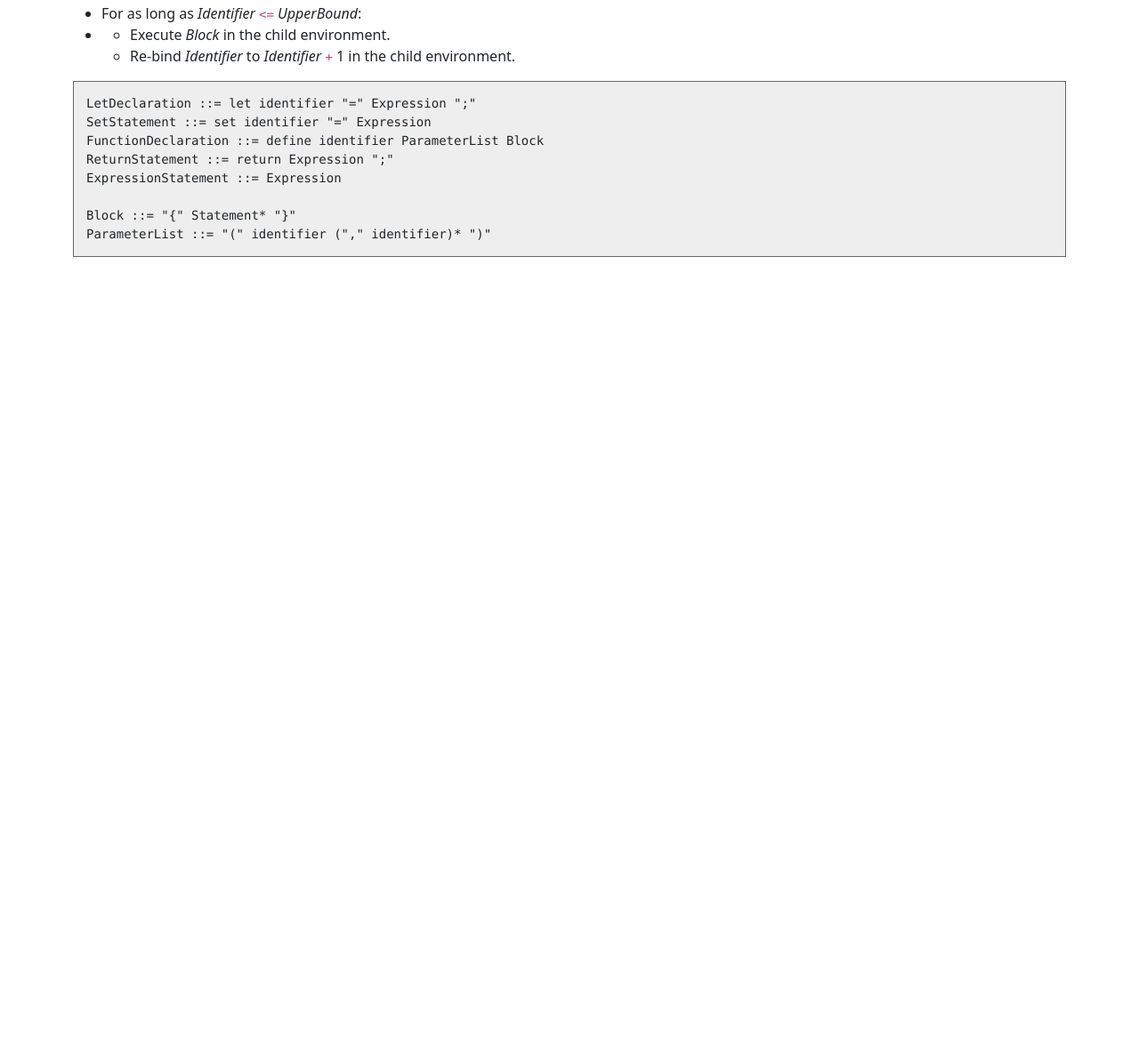
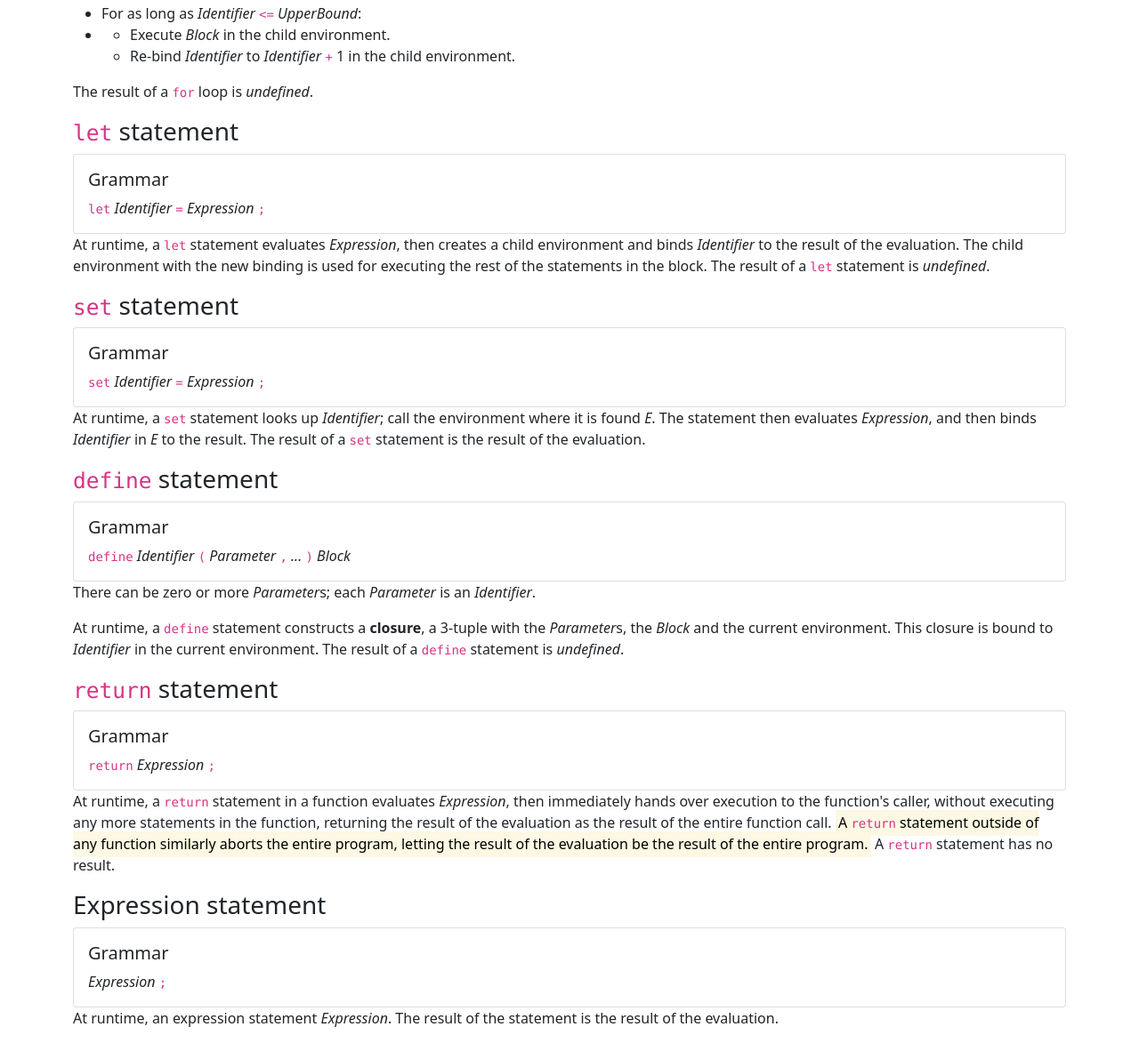
Before and after one commit to masak/crude-spec, a plain HTML site: page index.html in a window 1280 px wide. Shown: the part 1554-2727 px from the top of the page at 89% size. Before the commit the page ends 1859 px from the top, so only its background shows below. Drawn offline with Linux system fonts and the light colour scheme.

Commit message:
Specify the other statement types

```diff
--- a/index.html
+++ b/index.html
@@ -97,14 +97,64 @@
         </li>
       </ul>
 
-      <pre><code>LetDeclaration ::= let identifier "=" Expression ";"
-SetStatement ::= set identifier "=" Expression
-FunctionDeclaration ::= define identifier ParameterList Block
-ReturnStatement ::= return Expression ";"
-ExpressionStatement ::= Expression
+      <p>The result of a <code>for</code> loop is <em>undefined</em>.</p>
 
-Block ::= "{" Statement* "}"
-ParameterList ::= "(" identifier ("," identifier)* ")"</code></pre>
+      <h3 id="let-statement"><code>let</code> statement</h3>
+
+      <div class="card">
+        <div class="card-body">
+          <h5 class="card-title">Grammar</h5>
+          <p><code>let</code> <var>Identifier</var> <code>=</code> <var>Expression</var> <code>;</code></p>
+        </div>
+      </div>
+
+      <p>At runtime, a <code>let</code> statement evaluates <var>Expression</var>, then creates a child environment and binds <var>Identifier</var> to the result of the evaluation. The child environment with the new binding is used for executing the rest of the statements in the block. The result of a <code>let</code> statement is <em>undefined</em>.</p>
+
+      <h3 id="set-statement"><code>set</code> statement</h3>
+
+      <div class="card">
+        <div class="card-body">
+          <h5 class="card-title">Grammar</h5>
+          <p><code>set</code> <var>Identifier</var> <code>=</code> <var>Expression</var> <code>;</code></p>
+        </div>
+      </div>
+
+      <p>At runtime, a <code>set</code> statement looks up <var>Identifier</var>; call the environment where it is found <var>E</var>. The statement then evaluates <var>Expression</var>, and then binds <var>Identifier</var> in <var>E</var> to the result. The result of a <code>set</code> statement is the result of the evaluation.</p>
+
+      <h3 id="define-statement"><code>define</code> statement</h3>
+
+      <div class="card">
+        <div class="card-body">
+          <h5 class="card-title">Grammar</h5>
+          <p><code>define</code> <var>Identifier</var> <code>(</code> <var>Parameter</var> <code>,</code> <var>...</var> <code>)</code> <var>Block</var></p>
+        </div>
+      </div>
+
+      <p>There can be zero or more <var>Parameter</var>s; each <var>Parameter</var> is an <var>Identifier</var>.</p>
+
+      <p>At runtime, a <code>define</code> statement constructs a <strong>closure</strong>, a 3-tuple with the <var>Parameter</var>s, the <var>Block</var> and the current environment. This closure is bound to <var>Identifier</var> in the current environment. The result of a <code>define</code> statement is <em>undefined</em>.</p>
+
+      <h3 id="return-statement"><code>return</code> statement</h3>
+
+      <div class="card">
+        <div class="card-body">
+          <h5 class="card-title">Grammar</h5>
+          <p><code>return</code> <var>Expression</var> <code>;</code></p>
+        </div>
+      </div>
+
+      <p>At runtime, a <code>return</code> statement in a function evaluates <var>Expression</var>, then immediately hands over execution to the function's caller, without executing any more statements in the function, returning the result of the evaluation as the result of the entire function call. <mark>A <code>return</code> statement outside of any function similarly aborts the entire program, letting the result of the evaluation be the result of the entire program.</mark> A <code>return</code> statement has no result.</p>
+
+      <h3 id="expression-statement">Expression statement</h3>
+
+      <div class="card">
+        <div class="card-body">
+          <h5 class="card-title">Grammar</h5>
+          <p><var>Expression</var> <code>;</code></p>
+        </div>
+      </div>
+
+      <p>At runtime, an expression statement <var>Expression</var>. The result of the statement is the result of the evaluation.</p>
     </div>
   </body>
 </html>
```
